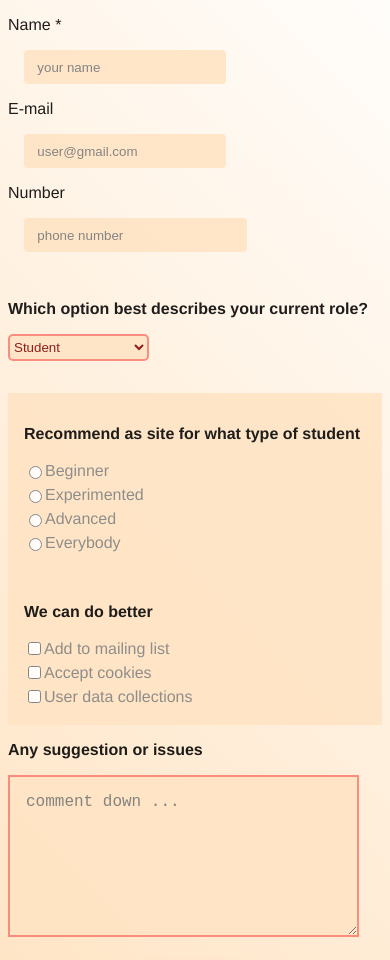
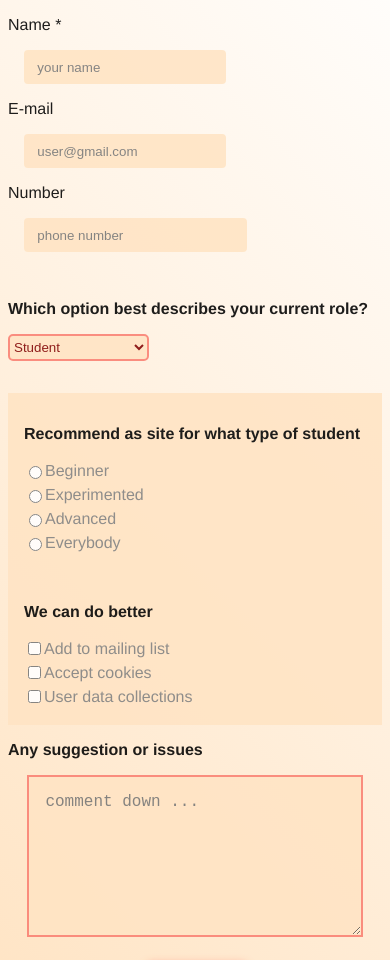
Before and after one commit to Tsirimaholy/FCCSurveyForm, a website: page index.html in a window 390 px wide. Shown: the part 127-1087 px from the top of the page. Drawn offline with Linux system fonts and the light colour scheme.

Commit message:
[iphone X] Textarea redesigned

```diff
--- a/style.css
+++ b/style.css
@@ -174,4 +174,10 @@ textarea:focus {
   .checkbox-grp{
     border: none;
   }
+
+  #textarea{
+    width: 80%;
+    display: block;
+    margin: auto;
+  }
 }
```
